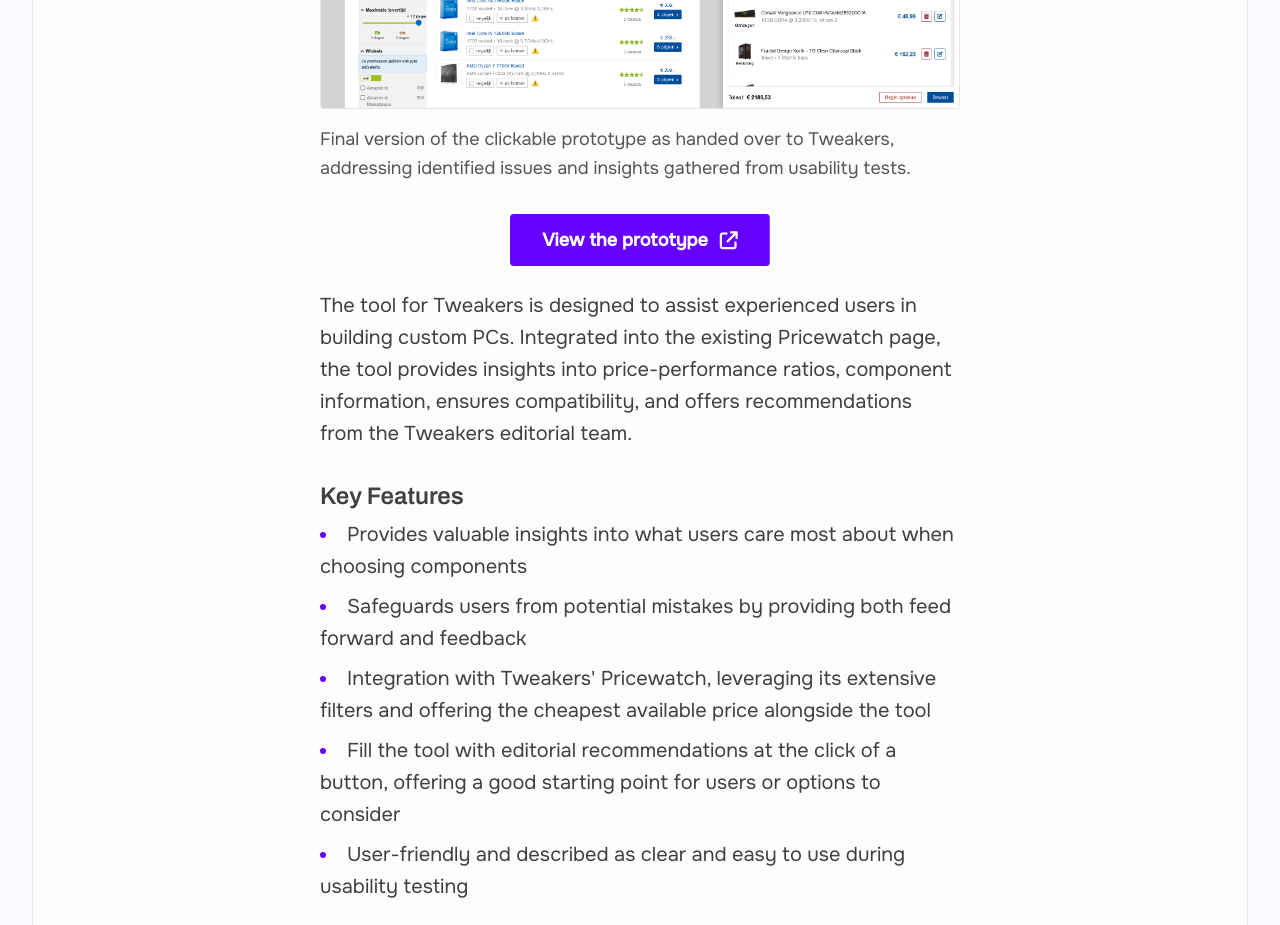
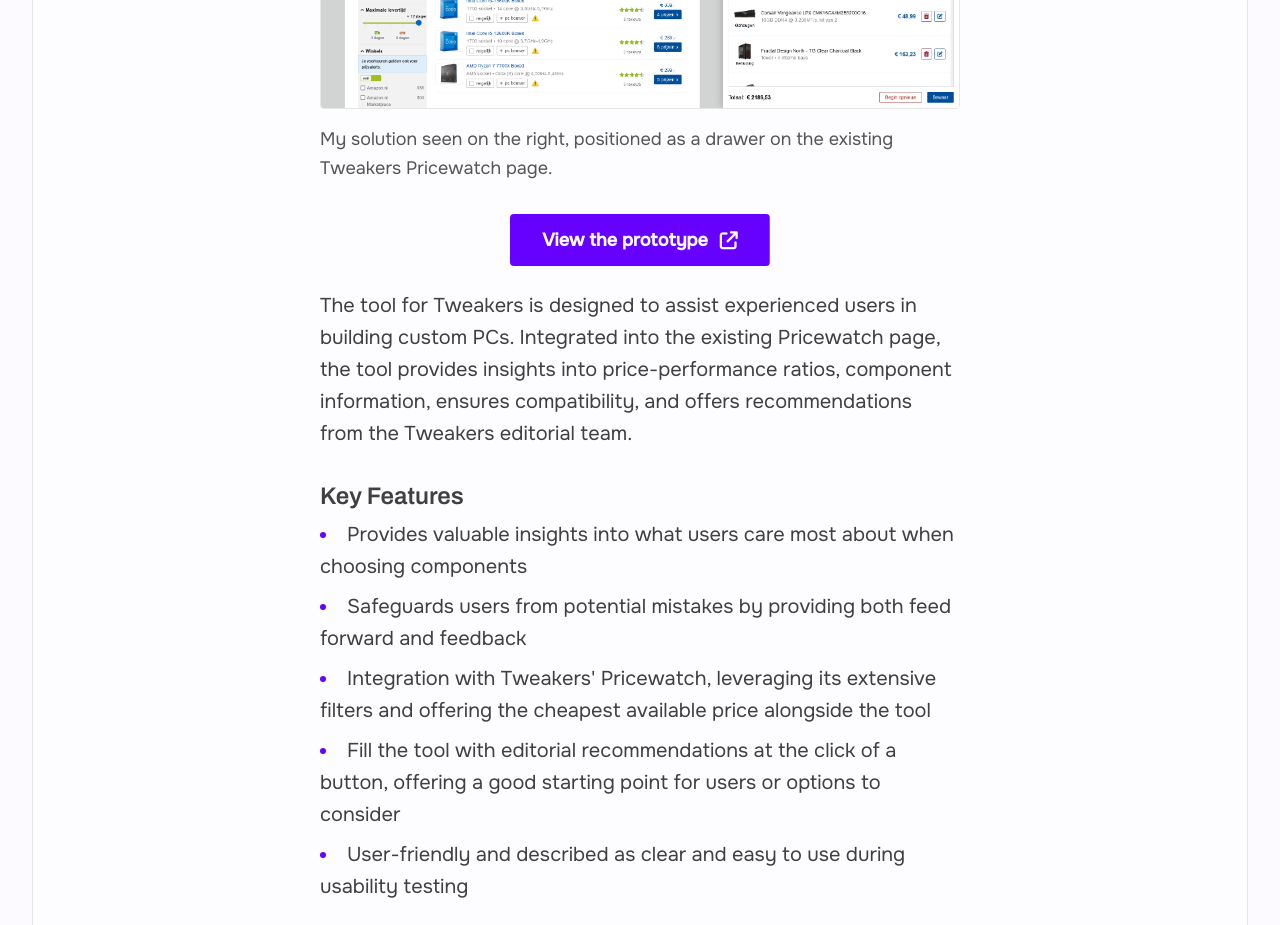
Before and after one commit to artoer/portfolio, a website: page pc-builder.html in a window 1280 px wide. Shown: the part 2220-3145 px from the top of the page. Drawn offline with nearby package versions, Linux system fonts and the light colour scheme.

Commit message:
figc tweak

```diff
--- a/pc-builder.html
+++ b/pc-builder.html
@@ -79,9 +79,7 @@
       <h2>Solution</h2>
       <figure>
         <img src="./img/pc-builder/18.png" alt="Screenshot showing the final iteration of the prototype">
-        <figcaption>Final version of the clickable prototype as handed over to Tweakers, addressing identified issues
-          and insights
-          gathered from usability tests.</figcaption>
+        <figcaption>My solution seen on the right, positioned as a drawer on the existing Tweakers Pricewatch page.</figcaption>
       </figure>
       <a class="cta" target="_blank" href=".\assets\pc-builder-prototype\index.html">View the prototype<i
           class="fa-solid fa-arrow-up-right-from-square"></i></a>
```
